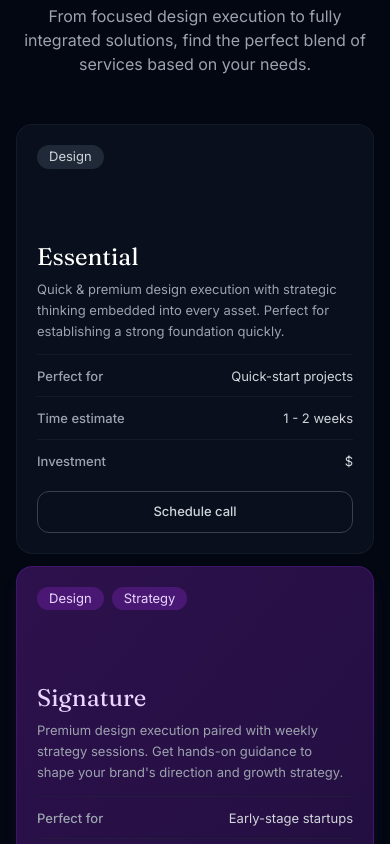
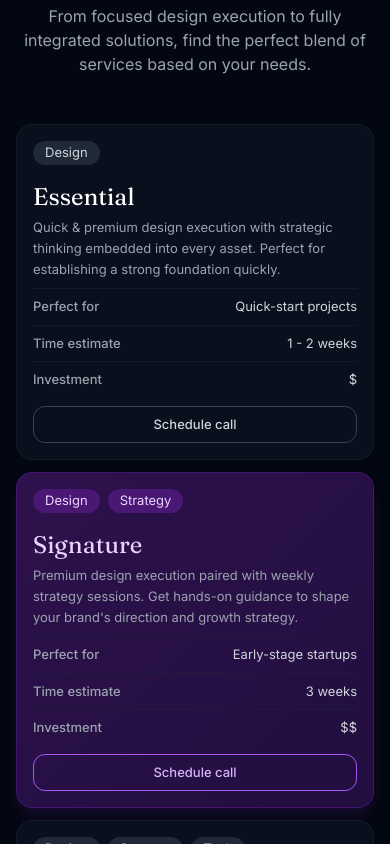
Before and after one commit to bsegev/nextstage-3.0, a Next.js app: page / in a window 390 px wide. Shown: the part 6800-7644 px from the top of the page. Built offline with nearby package versions, Linux system fonts and the light colour scheme.

Commit message:
fix: optimize pricing cards for mobile with reduced height and spacing

```diff
--- a/app/components/pricing.tsx
+++ b/app/components/pricing.tsx
@@ -81,10 +81,10 @@ export default function Pricing() {
                   ease: [0.22, 1, 0.36, 1]
                 }
               } : { opacity: 0, y: 20 }}
-              className="group aspect-[2/2.4]"
+              className="group aspect-auto md:aspect-[2/2.4]"
             >
               <div
-                className={`h-full p-5 md:p-6 rounded-2xl ${
+                className={`h-full p-4 md:p-6 rounded-2xl ${
                   tier.title === 'Signature'
                     ? 'bg-gradient-to-br from-purple-900/50 to-purple-800/30 border-purple-700/30 hover:border-purple-600/50 shadow-lg shadow-purple-900/20'
                     : 'bg-gray-900/50 border-gray-800/50 hover:border-gray-700/50'
@@ -104,32 +104,32 @@ export default function Pricing() {
                   </div>
                 </div>
 
-                <div className="mt-auto">
+                <div className="mt-4 md:mt-auto">
                   <div>
-                    <h3 className={`text-2xl md:text-[28px] font-serif mb-1.5 ${
+                    <h3 className={`text-2xl md:text-[28px] font-serif mb-1 md:mb-1.5 ${
                       tier.title === 'Signature' ? 'text-purple-200' : 'text-white'
                     }`}>
                       {tier.title}
                     </h3>
-                    <p className="text-[13px] text-gray-400 leading-relaxed mb-3">
+                    <p className="text-[13px] text-gray-400 leading-relaxed mb-2 md:mb-3">
                       {tier.description}
                     </p>
                   </div>
 
-                  <div className="space-y-2.5 mb-5">
-                    <div className="border-t border-gray-800/50 pt-3">
+                  <div className="space-y-2 md:space-y-2.5 mb-4 md:mb-5">
+                    <div className="border-t border-gray-800/50 pt-2 md:pt-3">
                       <div className="flex justify-between items-start">
                         <span className="text-[13px] font-medium text-gray-400">Perfect for</span>
                         <span className="text-[13px] text-gray-300 text-right">{tier.perfectFor}</span>
                       </div>
                     </div>
-                    <div className="border-t border-gray-800/50 pt-3">
+                    <div className="border-t border-gray-800/50 pt-2 md:pt-3">
                       <div className="flex justify-between items-start">
                         <span className="text-[13px] font-medium text-gray-400">Time estimate</span>
                         <span className="text-[13px] text-gray-300 text-right">{tier.timeEstimate}</span>
                       </div>
                     </div>
-                    <div className="border-t border-gray-800/50 pt-3">
+                    <div className="border-t border-gray-800/50 pt-2 md:pt-3">
                       <div className="flex justify-between items-start">
                         <span className="text-[13px] font-medium text-gray-400">Investment</span>
                         <span className="text-[13px] text-gray-300 text-right">{tier.investment}</span>
@@ -140,7 +140,7 @@ export default function Pricing() {
                   <div className="w-full">
                     <Link
                       href="#contact"
-                      className={`w-full text-center text-[13px] font-medium py-2.5 inline-block border rounded-xl transition-all duration-300 ${
+                      className={`w-full text-center text-[13px] font-medium py-2 md:py-2.5 inline-block border rounded-xl transition-all duration-300 ${
                         tier.title === 'Signature'
                           ? 'border-purple-500 text-purple-300 hover:bg-purple-600 hover:border-purple-600 hover:text-white'
                           : 'border-gray-700 text-gray-300 hover:bg-gray-800 hover:border-gray-700 hover:text-white'
```
